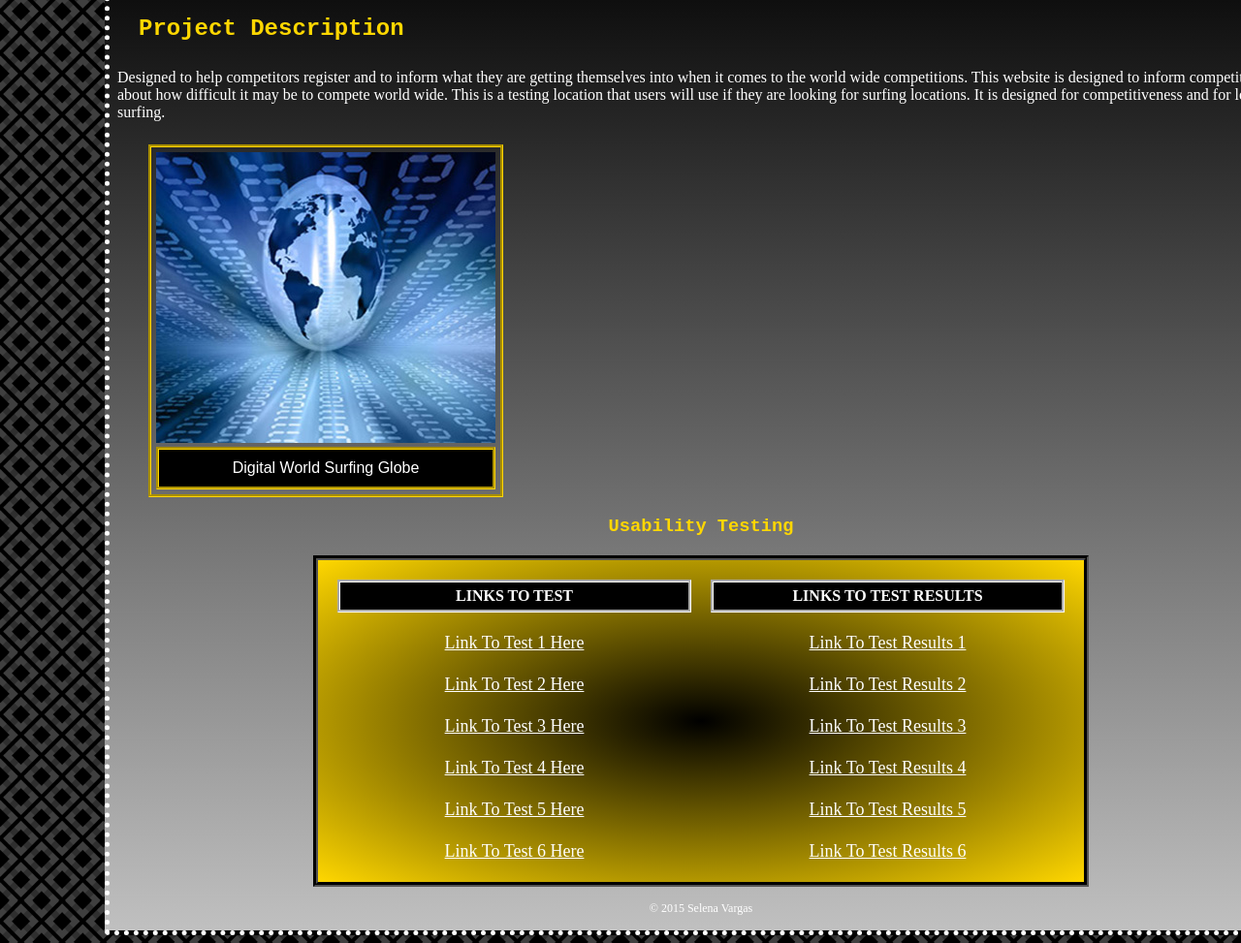
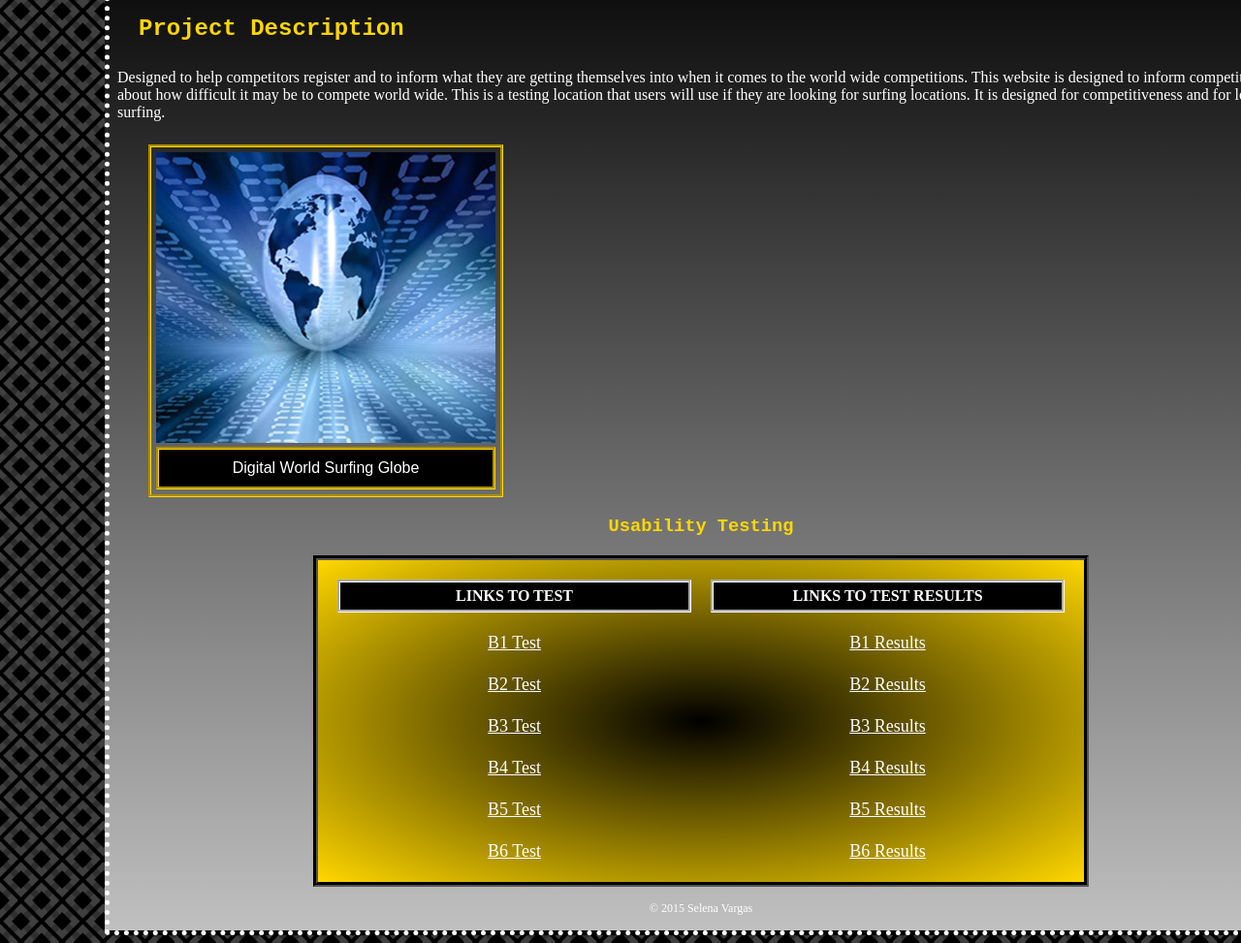
Before and after one commit to Smvargas787/WI-U, a plain HTML site: page index.html in a window 1280 px wide. Shown: the part 94-1067 px from the top of the page at 97% size. Drawn offline with Linux system fonts and the light colour scheme.

Commit message:
Finished b4
Usability completed

```diff
--- a/index.html
+++ b/index.html
@@ -30,28 +30,28 @@
                 </thead>
                 <tbody>
                     <tr>
-                        <td><a href="https://usabilityhub.com/preview/8177a90e955d">Link To Test 1 Here</a></td>
-                        <td><a href="https://usabilityhub.com/tests/8177a90e955d/results/859a4bedb8f1">Link To Test Results 1</a></td>
+                        <td><a href="https://usabilityhub.com/preview/8177a90e955d">B1 Test</a></td>
+                        <td><a href="https://usabilityhub.com/tests/8177a90e955d/results/859a4bedb8f1">B1 Results</a></td>
                     </tr>
                     <tr>
-                        <td><a href="https://usabilityhub.com/preview/c740c256cfb5">Link To Test 2 Here</a></td>
-                        <td><a href="https://usabilityhub.com/tests/c740c256cfb5/results/877b68da917c">Link To Test Results 2</a></td>
+                        <td><a href="">B2 Test</a></td>
+                        <td><a href="">B2 Results</a></td>
                     </tr>
                     <tr>
-                        <td><a href="#">Link To Test 3 Here</a></td>
-                        <td><a href="">Link To Test Results 3</a></td>
+                        <td><a href="https://usabilityhub.com/preview/c740c256cfb5">B3 Test</a></td>
+                        <td><a href="https://usabilityhub.com/tests/c740c256cfb5/results/877b68da917c">B3 Results</a></td>
                     </tr>
                     <tr>
-                        <td><a href="#">Link To Test 4 Here</a></td>
-                        <td><a href="">Link To Test Results 4</a></td>
+                        <td><a href="https://usabilityhub.com/preview/f0bb2ddf2f89">B4 Test</a></td>
+                        <td><a href="https://usabilityhub.com/tests/f0bb2ddf2f89/results/ac5fd74e1daa">B4 Results</a></td>
                     </tr>
                     <tr>
-                        <td><a href="#">Link To Test 5 Here</a></td>
-                        <td><a href="">Link To Test Results 5</a></td>
+                        <td><a href="#">B5 Test</a></td>
+                        <td><a href="">B5 Results</a></td>
                     </tr>
                     <tr>
-                        <td><a href="#">Link To Test 6 Here</a></td>
-                        <td><a href="">Link To Test Results 6</a></td>
+                        <td><a href="#">B6 Test</a></td>
+                        <td><a href="">B6 Results</a></td>
                     </tr>
                 </tbody>
             </table>
```
Also changed, not shown: 1 other file.
